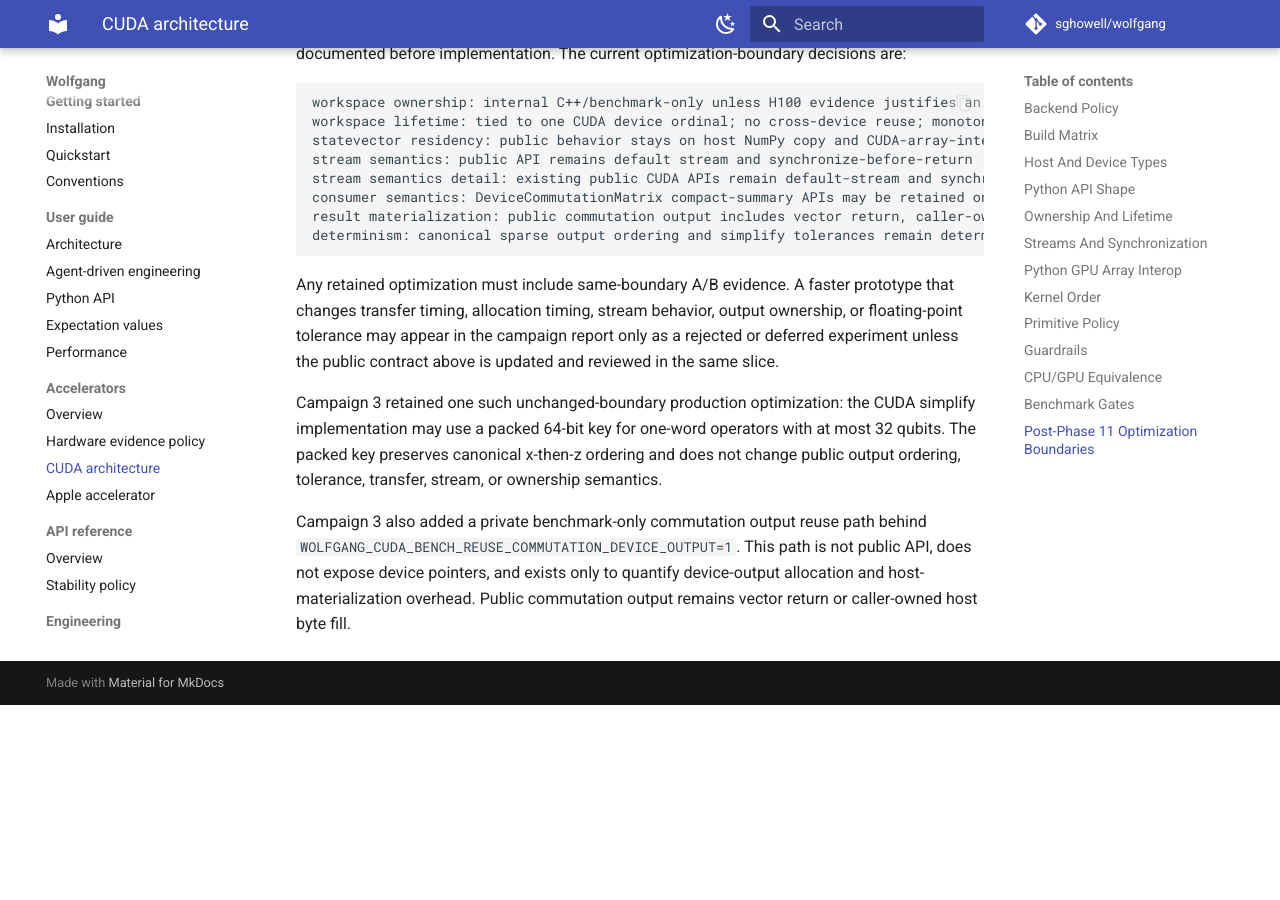
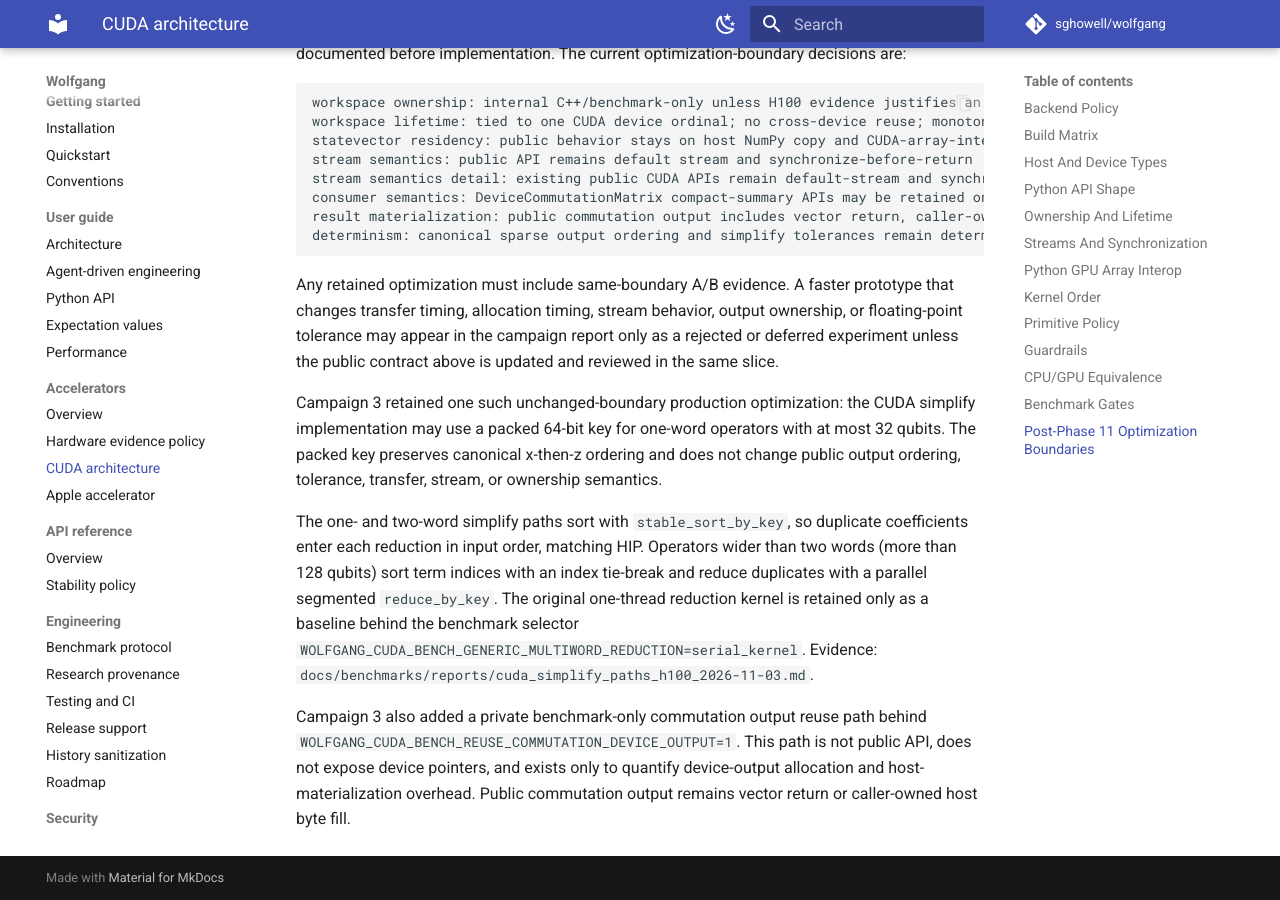
Before and after one commit to sghowell/wolfgang, an MkDocs documentation site: the page built from docs/architecture/cuda_backend.md, in a window 1280 px wide and 900 px high, scrolled down 9398 px. Built offline with MkDocs 1.6.1 and Material for MkDocs 9.7.7, drawn with Linux system fonts in a browser that asks for light colours; comment, search, counter and statistics services are not loaded; before the commit the page ends 10103 px from its top, so only the background shows below that.

Commit message:
docs: plan usability and kernel campaign and record CUDA simplify paths

```diff
--- a/docs/architecture/cuda_backend.md
+++ b/docs/architecture/cuda_backend.md
@@ -442,6 +442,15 @@
 and does not change public output ordering, tolerance, transfer, stream, or
 ownership semantics.
 
+The one- and two-word simplify paths sort with `stable_sort_by_key`, so
+duplicate coefficients enter each reduction in input order, matching HIP.
+Operators wider than two words (more than 128 qubits) sort term indices with an
+index tie-break and reduce duplicates with a parallel segmented
+`reduce_by_key`. The original one-thread reduction kernel is retained only as a
+baseline behind the benchmark selector
+`WOLFGANG_CUDA_BENCH_GENERIC_MULTIWORD_REDUCTION=serial_kernel`. Evidence:
+`docs/benchmarks/reports/cuda_simplify_paths_h100_2026-11-03.md`.
+
 Campaign 3 also added a private benchmark-only commutation output reuse path
 behind `WOLFGANG_CUDA_BENCH_REUSE_COMMUTATION_DEVICE_OUTPUT=1`. This path is
 not public API, does not expose device pointers, and exists only to quantify
```
Also changed, not shown: docs/plans/usability_and_kernel_campaign_plan.md (added, +38 -0 lines).
